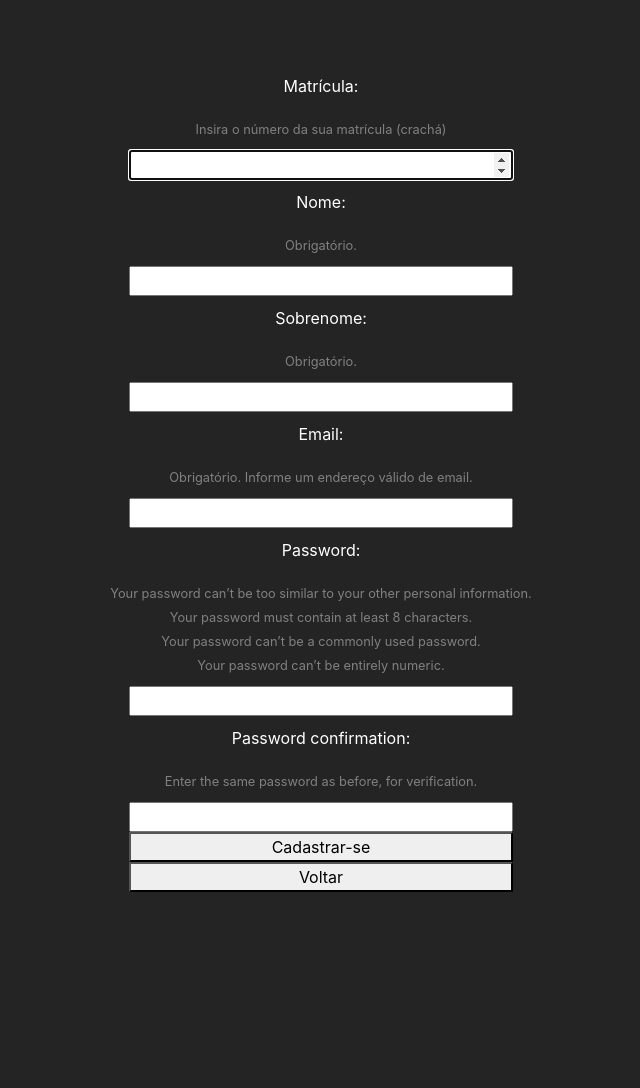
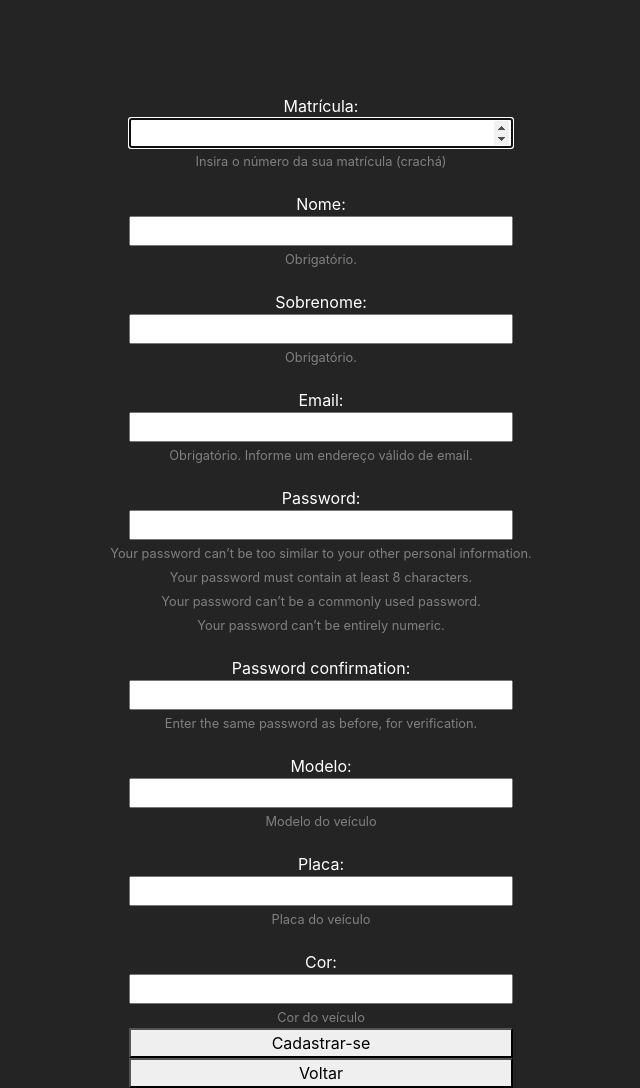
Before and after one commit to gabrielhjs/web_constel, a Django app: page /cadusuario in a window 1280 px wide. Shown: the whole page, without its empty margins (319-959 px from the left). Before the commit the page ends 892 px from the top, so only its background shows below. Run offline with Django 3.2, Linux system fonts and the light colour scheme; parts of the project's set-up code (start-up, migrations or seed data) failed here and were passed over; some libraries are stand-ins or nearby versions.

Commit message:
criando cadastro de veiculos

```diff
--- a/apps/web_gc/templates/web_gc/cadastro_combustivel.html
+++ b/apps/web_gc/templates/web_gc/cadastro_combustivel.html
@@ -6,10 +6,10 @@
     {% for field in form %}
     <div>
         <p>{{ field.label_tag }}</p>
+        <p>{{ field }}</p>
         {% if field.help_text %}
             <p><small style="color: grey">{{ field.help_text }}</small></p>
         {% endif %}
-        <p>{{ field }}</p>
         {% for error in field.errors %}
             <p style="color: red">{{ error }}</p>
         {% endfor %}
--- a/apps/web_gc/templates/web_gc/cadastro_talao.html
+++ b/apps/web_gc/templates/web_gc/cadastro_talao.html
@@ -6,10 +6,10 @@
     {% for field in form %}
     <div>
         <p>{{ field.label_tag }}</p>
+        <p>{{ field }}</p>
         {% if field.help_text %}
             <p><small style="color: grey">{{ field.help_text }}</small></p>
         {% endif %}
-        <p>{{ field }}</p>
         {% for error in field.errors %}
             <p style="color: red">{{ error }}</p>
         {% endfor %}
--- a/constel/forms.py
+++ b/constel/forms.py
@@ -16,10 +16,13 @@ class FormCadastraUsuario(UserCreationForm):
     first_name = forms.CharField(max_length=30, help_text='Obrigatório.', label='Nome')
     last_name = forms.CharField(max_length=100, help_text='Obrigatório.', label='Sobrenome')
     email = forms.EmailField(max_length=254, help_text='Obrigatório. Informe um endereço válido de email.')
+    modelo = forms.CharField(max_length=30, help_text='Modelo do veículo')
+    placa = forms.CharField(max_length=8, help_text='Placa do veículo')
+    cor = forms.CharField(max_length=100, help_text='Cor do veículo')
 
     class Meta:
         model = User
-        fields = ('username', 'first_name', 'last_name', 'email', 'password1', 'password2', )
+        fields = ('username', 'first_name', 'last_name', 'email', 'password1', 'password2',)
 
 
 class FormCadastraUsuarioPassivo(forms.ModelForm):
@@ -36,6 +39,9 @@ class FormCadastraUsuarioPassivo(forms.ModelForm):
     first_name = forms.CharField(max_length=30, help_text='Obrigatório.', label='Nome')
     last_name = forms.CharField(max_length=100, help_text='Obrigatório.', label='Sobrenome')
     email = forms.EmailField(max_length=254, help_text='Obrigatório. Informe um endereço válido de email.')
+    modelo = forms.CharField(max_length=30, help_text='Modelo do veículo')
+    placa = forms.CharField(max_length=8, help_text='Placa do veículo')
+    cor = forms.CharField(max_length=100, help_text='Cor do veículo')
 
     class Meta:
         model = User
--- a/constel/static/constel/style.css
+++ b/constel/static/constel/style.css
@@ -1,7 +1,8 @@
 /* RESETS
 --------------------------------------------------------------*/
 ol, ul {list-style: none; margin: 0; padding: 0;}
-p {margin: 10px 0 0 0;}
+p {margin: 0;}
+label {margin: 20px 0 0 0;}
 
 
 /*---BUTTONS---*/
--- a/constel/templates/constel/cadastra_usuario.html
+++ b/constel/templates/constel/cadastra_usuario.html
@@ -4,12 +4,12 @@
 <form method="post">
     {% csrf_token %}
     {% for field in form %}
-    <div>
+    <div class="form">
         <p>{{ field.label_tag }}</p>
+        <p>{{ field }}</p>
         {% if field.help_text %}
             <p><small style="color: grey">{{ field.help_text }}</small></p>
         {% endif %}
-        <p>{{ field }}</p>
         {% for error in field.errors %}
             <p style="color: red">{{ error }}</p>
         {% endfor %}
--- a/constel/templates/constel/cadastra_usuario_passivo.html
+++ b/constel/templates/constel/cadastra_usuario_passivo.html
@@ -6,10 +6,10 @@
     {% for field in form %}
     <div>
         <p>{{ field.label_tag }}</p>
+        <p>{{ field }}</p>
         {% if field.help_text %}
             <p><small style="color: grey">{{ field.help_text }}</small></p>
         {% endif %}
-        <p>{{ field }}</p>
         {% for error in field.errors %}
             <p style="color: red">{{ error }}</p>
         {% endfor %}
--- a/constel/views.py
+++ b/constel/views.py
@@ -6,7 +6,7 @@ from django.contrib.auth.models import User
 from django.contrib import messages
 
 from .forms import FormCadastraUsuario, FormLogin, FormCadastraUsuarioPassivo
-from .models import UserType
+from .models import UserType, Veiculo
 
 
 @login_required()
@@ -37,8 +37,13 @@ def view_cadastrar_usuario(request):
         if form.is_valid():
             form.save()
             user = User.objects.get(username=form.cleaned_data['username'])
+            modelo = form.cleaned_data['modelo']
+            placa = form.cleaned_data['placa']
+            cor = form.cleaned_data['cor']
             user_type = UserType(user=user)
             user_type.save()
+            veiculo = Veiculo(user=user, modelo=modelo, placa=placa, cor=cor)
+            veiculo.save()
 
             return HttpResponseRedirect('/login')
     else:
@@ -60,8 +65,13 @@ def view_cadastrar_usuario_passivo(request):
         if form.is_valid():
             form.save()
             user = User.objects.get(username=form.cleaned_data['username'])
+            modelo = form.cleaned_data['modelo']
+            placa = form.cleaned_data['placa']
+            cor = form.cleaned_data['cor']
             user_type = UserType(user=user)
             user_type.save()
+            veiculo = Veiculo(user=user, modelo=modelo, placa=placa, cor=cor)
+            veiculo.save()
 
             return HttpResponseRedirect('/gc/menu-cadastros/')
     else:
--- a/web_constel/settings.py
+++ b/web_constel/settings.py
@@ -21,11 +21,11 @@ BASE_DIR = os.path.dirname(os.path.dirname(os.path.abspath(__file__)))
 # See https://docs.djangoproject.com/en/2.2/howto/deployment/checklist/
 
 # SECURITY WARNING: keep the secret key used in production secret!
-# SECRET_KEY = 'n+u8xajvvog6g!9rja3eqsak$@n5k2or=%+&)rbvr$j&x3weg@'
-SECRET_KEY = os.environ.get('SECRET_KEY')
+SECRET_KEY = 'n+u8xajvvog6g!9rja3eqsak$@n5k2or=%+&)rbvr$j&x3weg@'
+# SECRET_KEY = os.environ.get('SECRET_KEY')
 
 # SECURITY WARNING: don't run with debug turned on in production!
-DEBUG = False
+DEBUG = True
 
 ALLOWED_HOSTS = ['constel.herokuapp.com', 'http://192.168.1.114:8080']
 
```
Also changed, not shown: apps/web_gc/forms.py (+12 -2 lines), constel/admin.py (+7 -1 lines), constel/models.py (+19 -0 lines), constel/migrations/0003_veiculo.py (added).
